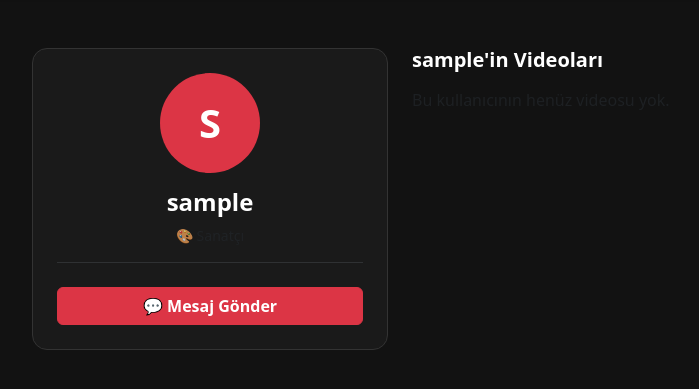
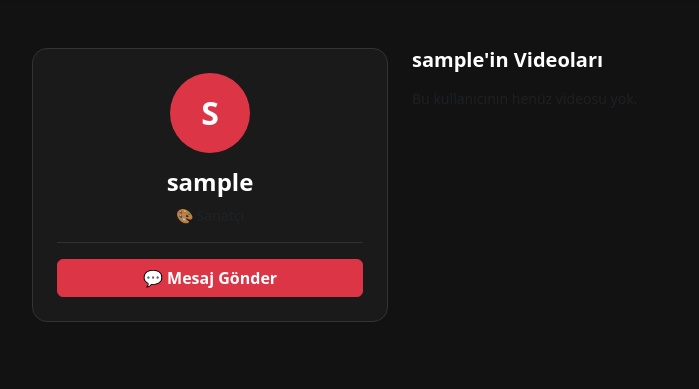
Before and after one commit to Phemsous/Goster-Kendini, a Django app: page /accounts/user/1/ in a window 1280 px wide. Shown: the part 56-445 px from the top of the page, without its empty margins (50-749 px from the left). Run offline with Django 5.2, Linux system fonts and the light colour scheme; the visitor is signed in with stand-in values (Sample User, id 1); data comes from the database, SQL or seed files in the repository; data that the repository does not hold is empty.

Commit message:
küçük değişiklikler

```diff
--- a/templates/accounts/public_profile.html
+++ b/templates/accounts/public_profile.html
@@ -4,18 +4,18 @@
 {% block extra_style %}
 body { background-color: #121212; color: white; }
 .profile-card { background: #1a1a1a; border: 1px solid #333; border-radius: 15px; }
-.avatar { width: 100px; height: 100px; background: #dc3545; border-radius: 50%; display: flex; align-items: center; justify-content: center; font-size: 40px; font-weight: bold; margin: 0 auto 15px; }
-.video-card { background: #1a1a1a; border: 1px solid #333; border-radius: 10px; transition: 0.3s; }
+.avatar { width: 80px; height: 80px; background: #dc3545; border-radius: 50%; display: flex; align-items: center; justify-content: center; font-size: 32px; font-weight: bold; margin: 0 auto 15px; }
+.video-card { background: #1a1a1a; border: 1px solid #333; border-radius: 10px; transition: 0.3s; cursor: pointer; }
 .video-card:hover { border-color: #dc3545; transform: translateY(-3px); }
 .thumbnail-wrapper { position: relative; width: 100%; padding-top: 56.25%; background: #000; overflow: hidden; border-radius: 10px 10px 0 0; }
 .thumbnail-wrapper img { position: absolute; top: 0; left: 0; width: 100%; height: 100%; object-fit: cover; }
 {% endblock %}
 
 {% block content %}
-<div class="container my-5">
+<div class="container my-4 my-md-5">
     <div class="row">
-        <div class="col-md-4 mb-4">
-            <div class="profile-card p-4 text-center">
+        <div class="col-12 col-md-4 mb-4">
+            <div class="profile-card p-3 p-md-4 text-center">
                 <div class="avatar">{{ other_user.username|first|upper }}</div>
                 <h4 class="fw-bold">{{ other_user.username }}</h4>
                 <p class="text-muted small">
@@ -24,26 +24,27 @@ body { background-color: #121212; color: white; }
                     {% else %}Üye{% endif %}
                 </p>
                 <hr class="border-secondary">
-                <a href="/messaging/{{ other_user.id }}/" class="btn btn-danger w-100 fw-bold mt-2">💬 Mesaj Gönder</a>
+                <a href="/messaging/{{ other_user.id }}/" class="btn btn-danger w-100 fw-bold">💬 Mesaj Gönder</a>
             </div>
         </div>
-        <div class="col-md-8">
+        <div class="col-12 col-md-8">
             <h5 class="fw-bold mb-3">{{ other_user.username }}'in Videoları</h5>
             <div class="row">
                 {% for video in videos %}
-                <div class="col-md-6 mb-4">
+                <div class="col-6 col-lg-6 mb-4">
                     <div class="video-card" onclick="window.location.href='/videos/{{ video.id }}/'">
                         <div class="thumbnail-wrapper">
-                            <img src="{{ video.get_thumbnail_url }}" alt="{{ video.title }}" onerror="this.src='https://via.placeholder.com/480x270/1a1a1a/dc3545?text=Video'">
+                            <img src="{{ video.get_thumbnail_url }}" alt="{{ video.title }}"
+                                 onerror="this.src='https://via.placeholder.com/480x270/1a1a1a/dc3545?text=Video'">
                         </div>
-                        <div class="p-3">
-                            <h6 class="fw-bold">{{ video.title }}</h6>
+                        <div class="p-2">
+                            <h6 class="fw-bold small mb-1">{{ video.title }}</h6>
                             <span class="badge bg-secondary">{{ video.category }}</span>
                         </div>
                     </div>
                 </div>
                 {% empty %}
-                <p class="text-muted">Bu kullanıcının henüz videosu yok.</p>
+                <p class="text-muted small">Bu kullanıcının henüz videosu yok.</p>
                 {% endfor %}
             </div>
         </div>
```
